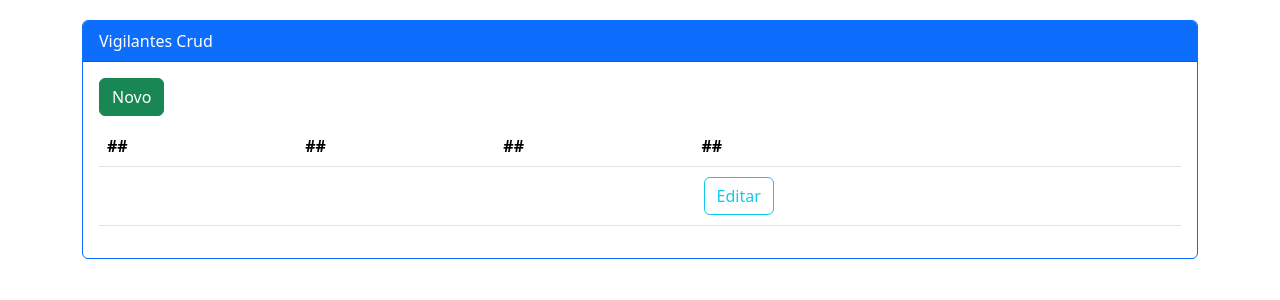
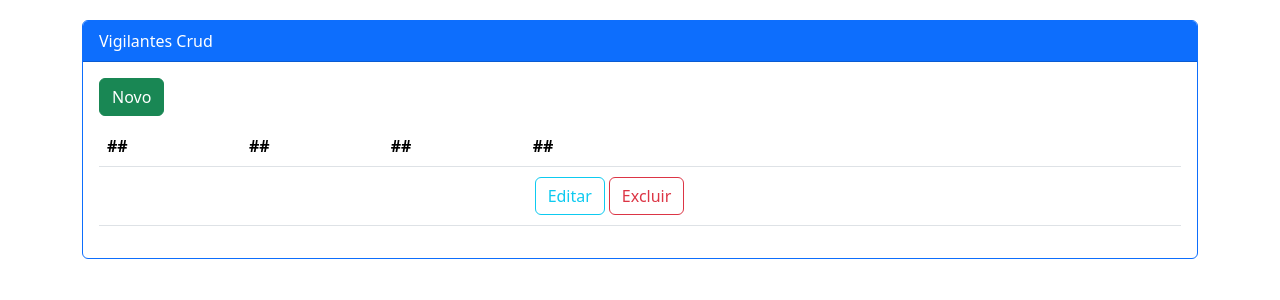
Before and after one commit to Adyson-Lima/vigilantes_frontend, a React (Create React App) app: page / in a window 1280 px wide. Shown: the top 300 px of the page. Built offline with nearby package versions, Linux system fonts and the light colour scheme.

Commit message:
11° commit - tdd tela Vigilantes: Existe botão excluir em Vigilantes? GREEN

```diff
--- a/src/pages/Vigilantes/index.js
+++ b/src/pages/Vigilantes/index.js
@@ -34,6 +34,8 @@
                   <button data-testid="mybtn1" type="button"
                   className="btn btn-outline-info" style={{margin: '2px'}}>Editar</button>
 
+                  <button data-testid="mybtn2" type="button"
+                  className="btn btn-outline-danger" style={{margin: '2px'}}>Excluir</button>
 
                 </td>
             </tr>
```
